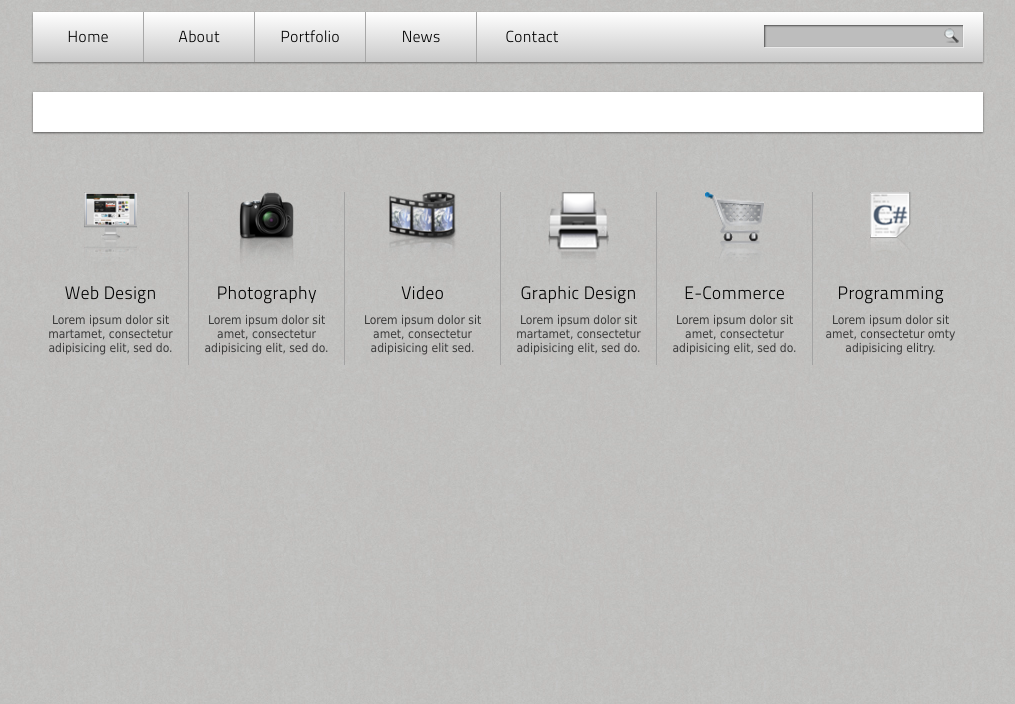
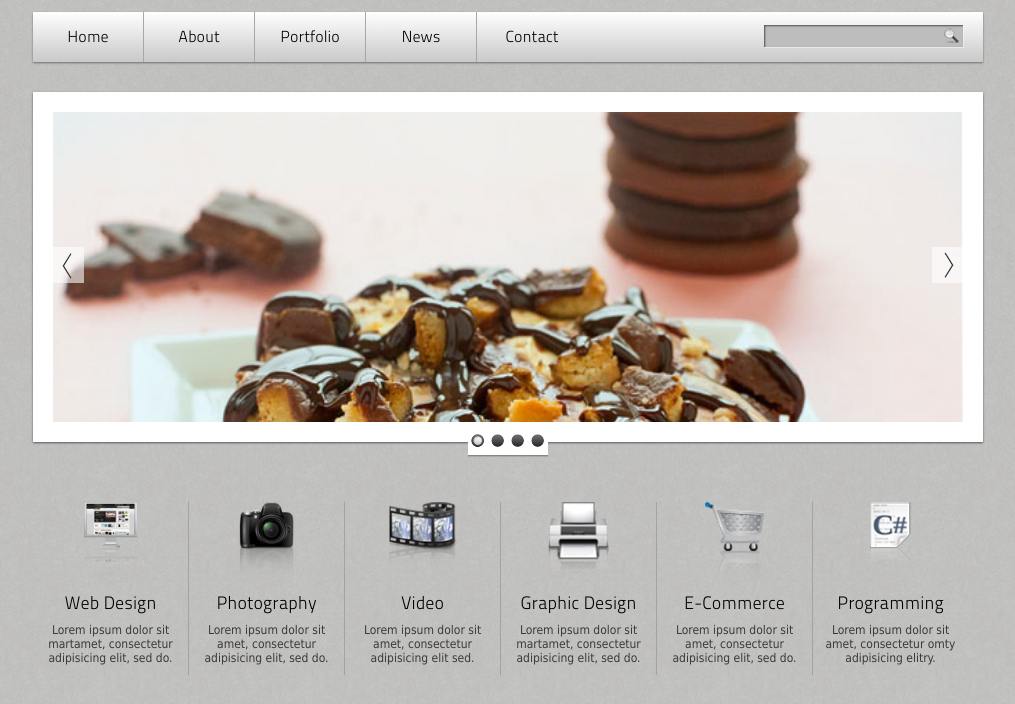
Before and after one commit to Caspian92/caspian92.github.io, a plain HTML site: page index.html in a window 1280 px wide. Shown: the part 72-776 px from the top of the page, without its empty margins (132-1147 px from the left). Drawn offline with nearby package versions, Linux system fonts and the light colour scheme.

Commit message:
Update index.html

```diff
--- a/index.html
+++ b/index.html
@@ -7,7 +7,7 @@
     <script src="https://code.jquery.com/jquery-3.7.1.min.js" integrity="sha256-/JqT3SQfawRcv/BIHPThkBvs0OEvtFFmqPF/lYI/Cxo=" crossorigin="anonymous"></script>
     <script defer src="/js/jqflex.js"></script>
     <script type="text/javascript">
-        $(window).load(function(){
+        $(document).ready(function($) {
             $('.slider').flexslider({
                 animation: "slide",
                 start: function(slider){
```
